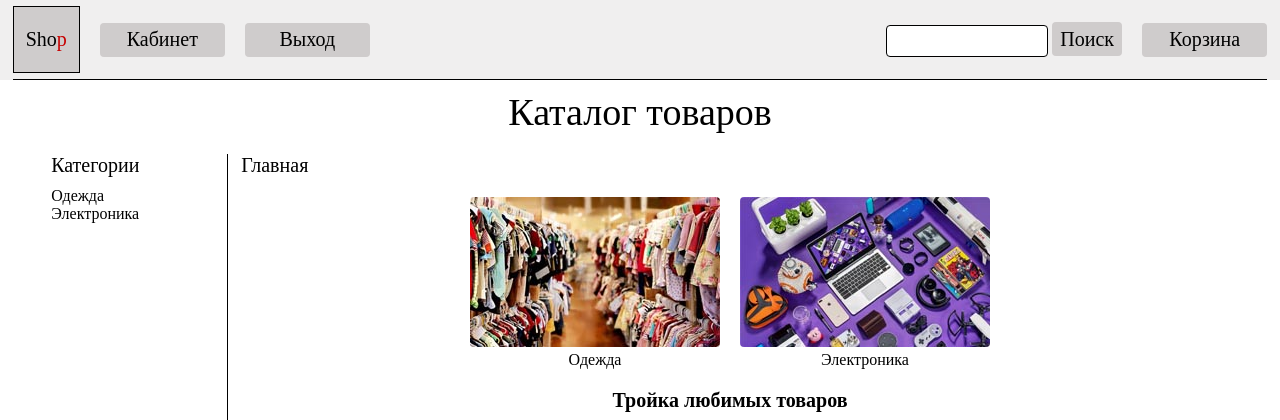
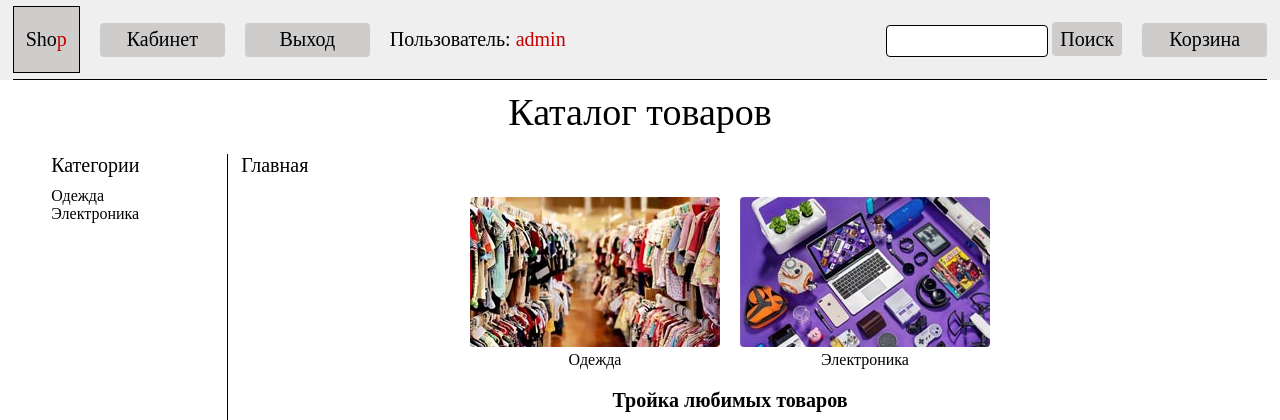
Before and after one commit to vladimir-frozenfish/test-job-remi, a Django app: page / in a window 1280 px wide. Shown: the top 420 px of the page. Run offline with Django 4.2, Linux system fonts and the light colour scheme; a user stored in the database is signed in; data comes from the database, SQL or seed files in the repository.

Commit message:
В header если пользователь зарегистрирован отображается его имя

```diff
--- a/static_dev/css/style.css
+++ b/static_dev/css/style.css
@@ -49,6 +49,10 @@ header {
   font-size: 20px;
   background-color: #cfcccc;
   border: 1px solid rgb(0, 0, 0);
+}
+
+.text_user {
+  font-size: 20px;
 }
 
 .red_text {
--- a/templates/includes/header.html
+++ b/templates/includes/header.html
@@ -15,6 +15,8 @@
                   {% csrf_token %}
                   <input type="submit" value="Выход" class="button_form">
             </form>
+
+            <div class="text_user">Пользователь: <span class="red_text">{{ user }}</span></div>
         {% else %}
             <a href="{% url 'users:signup' %}"><div class="button_header">
                 <div>Регистрация</div>
```
